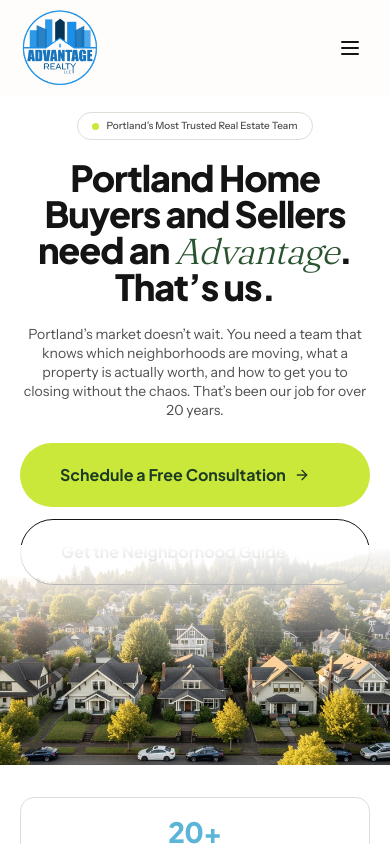
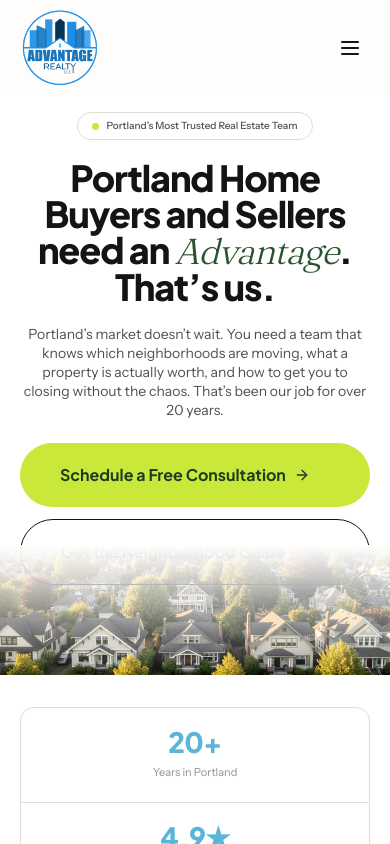
Before and after one commit to briannafare/advantage-realty-site, a Next.js app: page / in a window 390 px wide. Shown: the top 844 px of the page. Built offline with nearby package versions, Linux system fonts and the light colour scheme.

Commit message:
Reduce hero image height to ~1/3 of viewport
Use wider aspect ratios (3/1 mobile, 3.5/1 tablet, 4/1 desktop)
so the image occupies roughly the bottom third rather than half.

https://claude.ai/code/session_01RcjhsUC9X9JZgrnpPntJ22

```diff
--- a/src/app/HomePageClient.tsx
+++ b/src/app/HomePageClient.tsx
@@ -333,7 +333,7 @@ function HeroSection() {
           style={{ scale: imageScale }}
           className="relative w-full"
         >
-          <div className="relative aspect-[16/9] w-full lg:aspect-[2.4/1]">
+          <div className="relative aspect-[3/1] w-full sm:aspect-[3.5/1] lg:aspect-[4/1]">
             <Image
               src="/images/img-hero-portland.jpg"
               alt="Portland residential neighborhood at golden hour"
```
